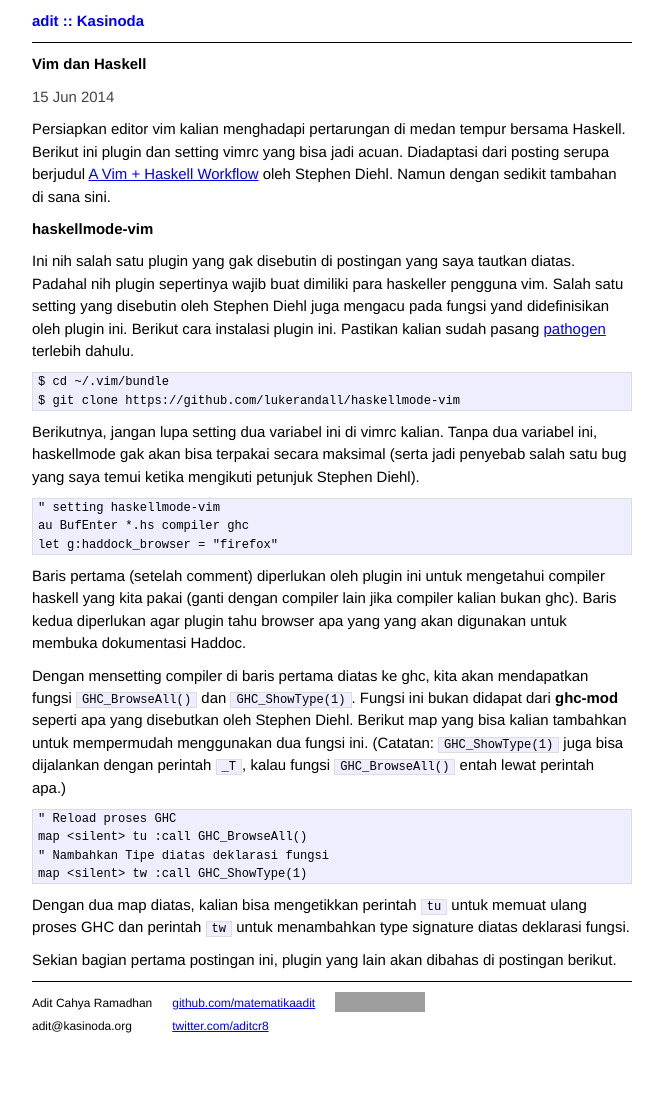
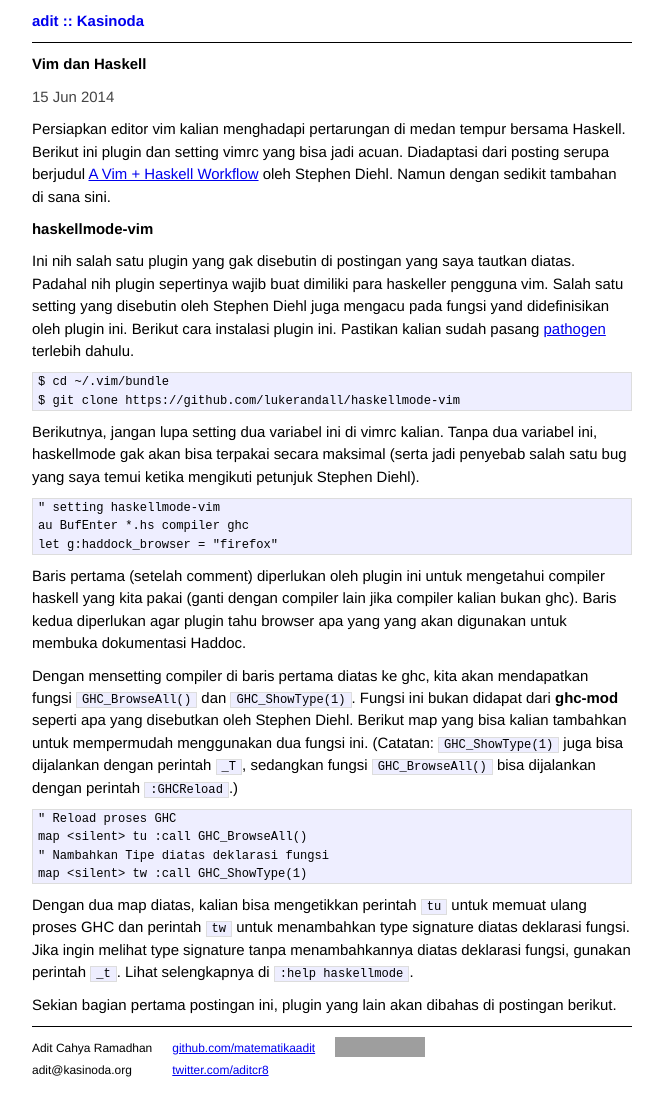
Before and after one commit to matematikaadit/matematikaadit.github.io, a Jekyll site: the page built from _posts/2014-06-15-vim-haskell.md, in a window 1280 px wide. Shown: the whole page, without its empty margins (308-971 px from the left). Built offline with Jekyll 4.4.1, drawn with Linux system fonts in a browser that asks for light colours; before the commit the page ends 1052 px from its top, so only the background shows below that; grey boxes are pictures that could not be loaded.

Commit message:
tambah keterangan tentang fungsi2 di haskellmode

```diff
--- a/_posts/2014-06-15-vim-haskell.md
+++ b/_posts/2014-06-15-vim-haskell.md
@@ -40,7 +40,8 @@ fungsi `GHC_BrowseAll()` dan `GHC_ShowType(1)`. Fungsi ini bukan didapat
 dari **ghc-mod** seperti apa yang disebutkan oleh Stephen Diehl. Berikut
 map yang bisa kalian tambahkan untuk mempermudah menggunakan dua fungsi ini.
 (Catatan: `GHC_ShowType(1)` juga bisa dijalankan dengan perintah `_T`,
-kalau fungsi `GHC_BrowseAll()` entah lewat perintah apa.)
+sedangkan fungsi `GHC_BrowseAll()` bisa dijalankan dengan perintah
+`:GHCReload`.)
 
     " Reload proses GHC
     map <silent> tu :call GHC_BrowseAll()
@@ -49,7 +50,9 @@ kalau fungsi `GHC_BrowseAll()` entah lewat perintah apa.)
 
 Dengan dua map diatas, kalian bisa mengetikkan perintah `tu` untuk memuat
 ulang proses GHC dan perintah `tw` untuk menambahkan type signature diatas
-deklarasi fungsi.
+deklarasi fungsi. Jika ingin melihat type signature tanpa menambahkannya
+diatas deklarasi fungsi, gunakan perintah `_t`. Lihat selengkapnya
+di `:help haskellmode`.
 
 Sekian bagian pertama postingan ini, plugin yang lain akan dibahas di
 postingan berikut.
```
